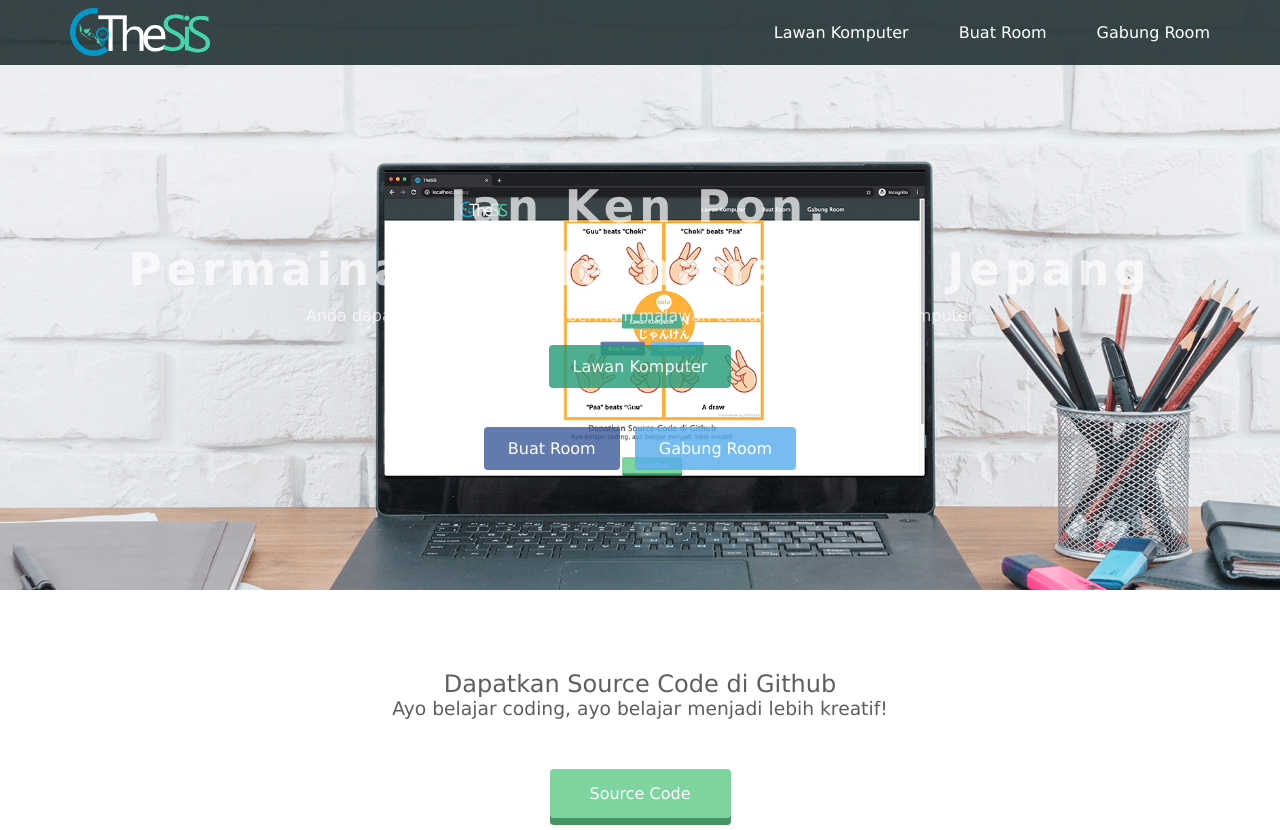
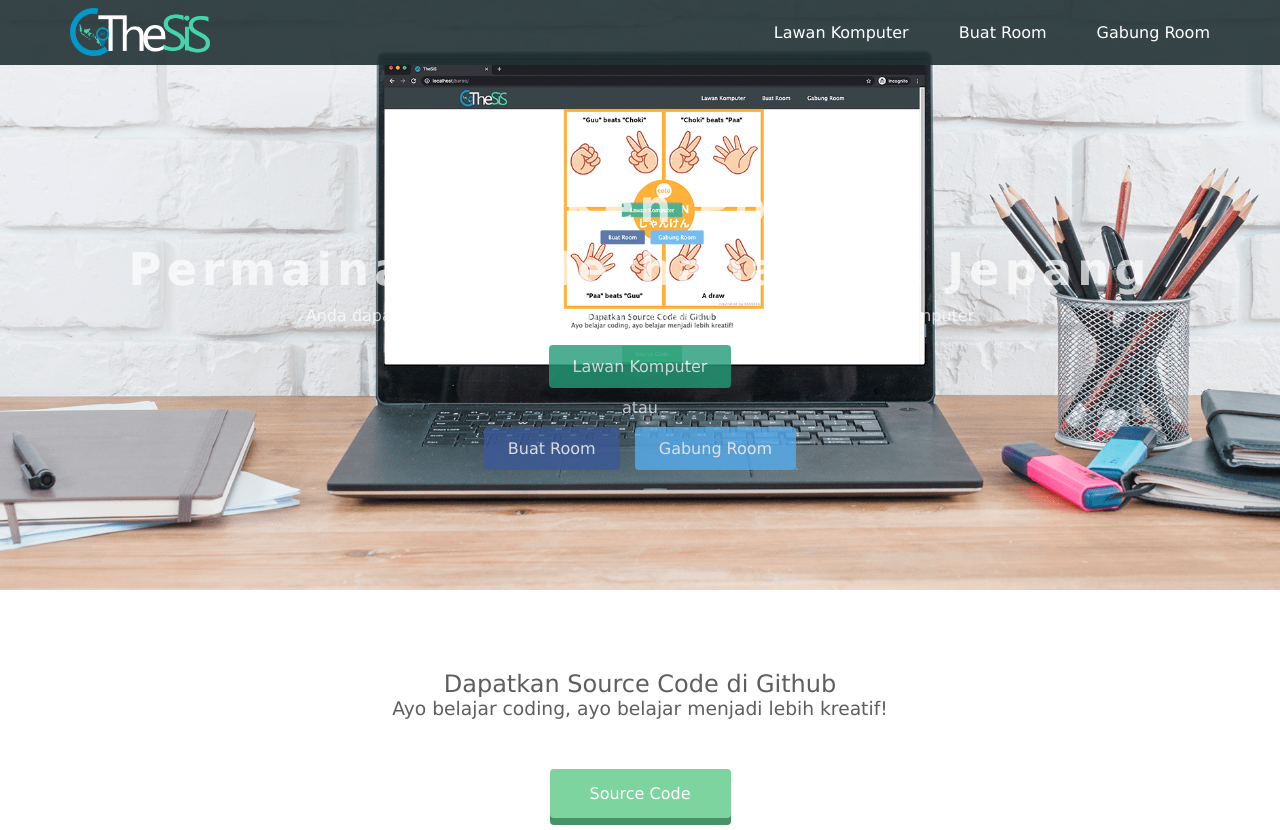
Before and after one commit to kanggara75/baroo, a CodeIgniter app: the page made by application/views/landing/index.php in a window 1280 px wide. Shown: the top 830 px of the page. Run offline with CodeIgniter, Linux system fonts and the light colour scheme.

Commit message:
resize landing image

```diff
--- a/assets/css/style.css
+++ b/assets/css/style.css
@@ -41,7 +41,7 @@ a {
 
 .top-wrapper {
   padding: 180px 0 100px 0;
-  background-image: url(https://github.com/kanggara75/baroo/raw/main/assets/images/bg_landing.png);
+  background-image: url(../images/bg_landing.png);
   background-size: cover;
   color: white;
   text-align: center;
```
Also changed, not shown: assets/images/bg_landing.png.
